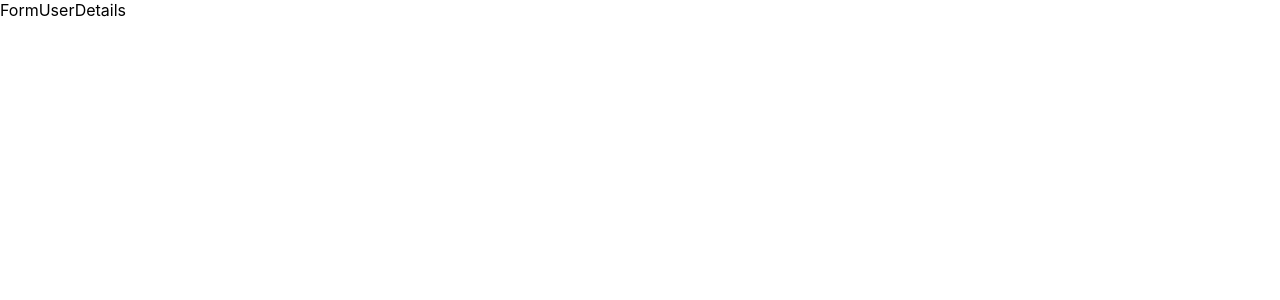
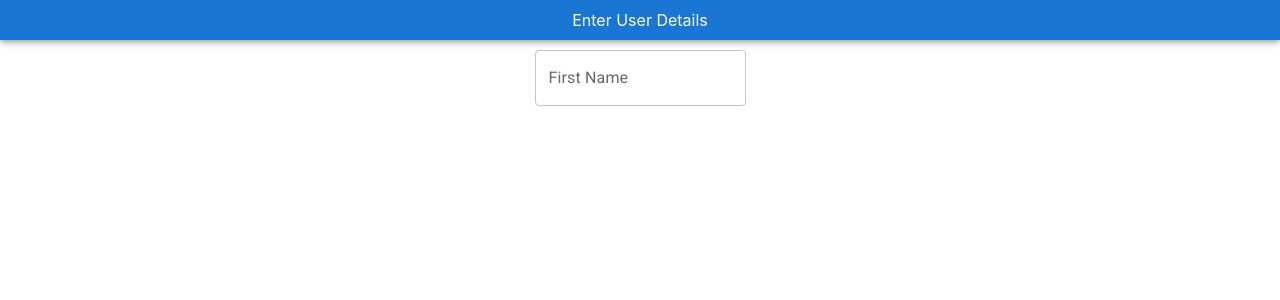
Before and after one commit to tatsianash/multi-step-form, a React (Create React App) app: page / in a window 1280 px wide. Shown: the top 300 px of the page. Built offline with nearby package versions, Linux system fonts and the light colour scheme.

Commit message:
Build first field

```diff
--- a/src/App.tsx
+++ b/src/App.tsx
@@ -1,9 +1,16 @@
 import React from 'react';
 import './App.css';
 import UserForm from './components/UserForm';
+import { createTheme, ThemeProvider } from '@mui/material/styles';
+
+const theme = createTheme();
 
 function App() {
-  return <UserForm />;
+  return (
+    <ThemeProvider theme={theme}>
+      <UserForm />
+    </ThemeProvider>
+  );
 }
 
 export default App;
--- a/src/components/FormUserDetails.tsx
+++ b/src/components/FormUserDetails.tsx
@@ -1,5 +1,8 @@
 import React from 'react';
 import { FormDataType } from './UserForm';
+import TextField from '@mui/material/TextField';
+import Button from '@mui/material/Button';
+import AppBar from '@mui/material/AppBar';
 
 interface IProps {
   values: FormDataType;
@@ -12,5 +15,32 @@ export default function FormUserDetails({
   handleChange,
   values,
 }: IProps) {
-  return <div>FormUserDetails</div>;
+  const toNextStep = (e: React.FormEvent) => {
+    e.preventDefault();
+    nextStep();
+  };
+  const styles = {
+    root: {
+      display: 'flex',
+      alignItems: 'center',
+      justifyContent: 'center',
+    },
+    appbar: {
+      alignItems: 'center',
+      padding: '10px 0',
+    },
+    textField: { marginTop: '50px' },
+  };
+
+  return (
+    <div style={styles.root}>
+      <AppBar style={styles.appbar}>Enter User Details</AppBar>
+      <TextField
+        style={styles.textField}
+        label="First Name"
+        onChange={(e) => handleChange('firstName', e.target.value)}
+        value={values?.firstName}
+      />
+    </div>
+  );
 }
--- a/src/components/UserForm.tsx
+++ b/src/components/UserForm.tsx
@@ -15,7 +15,14 @@ export interface FormDataType {
 
 export default function UserForm() {
   const [step, setStep] = useState(1);
-  const [formData, setFormData] = useState<FormDataType>({});
+  const [formData, setFormData] = useState<FormDataType>({
+    firstName: '',
+    lastName: '',
+    email: '',
+    occupation: '',
+    city: '',
+    bio: '',
+  });
 
   const nextStep = () => {
     setStep((st) => st + 1);
```
